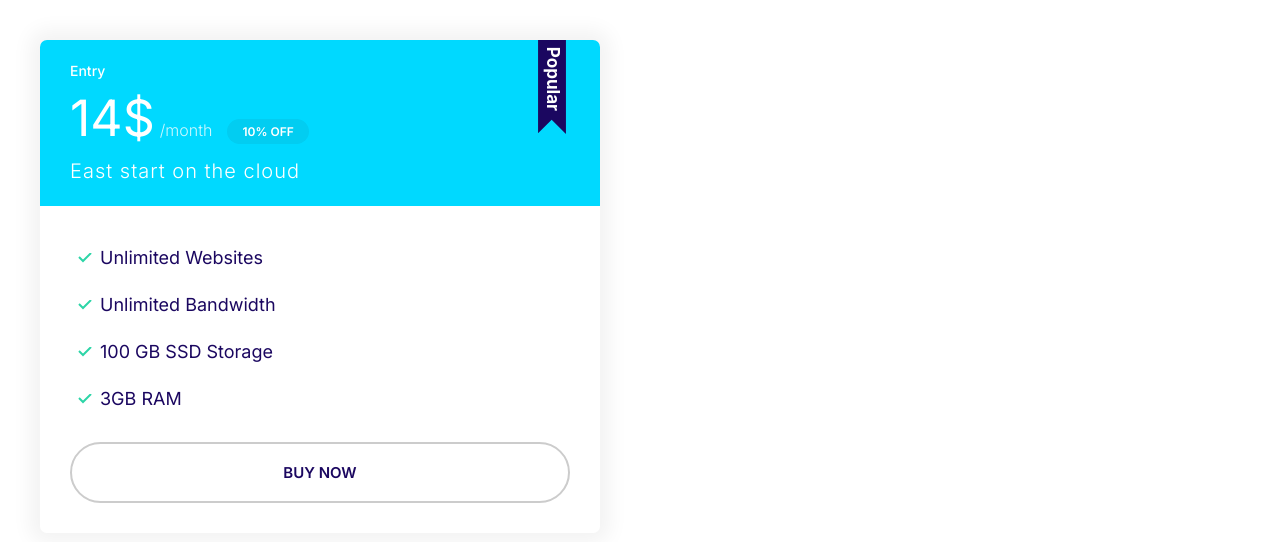
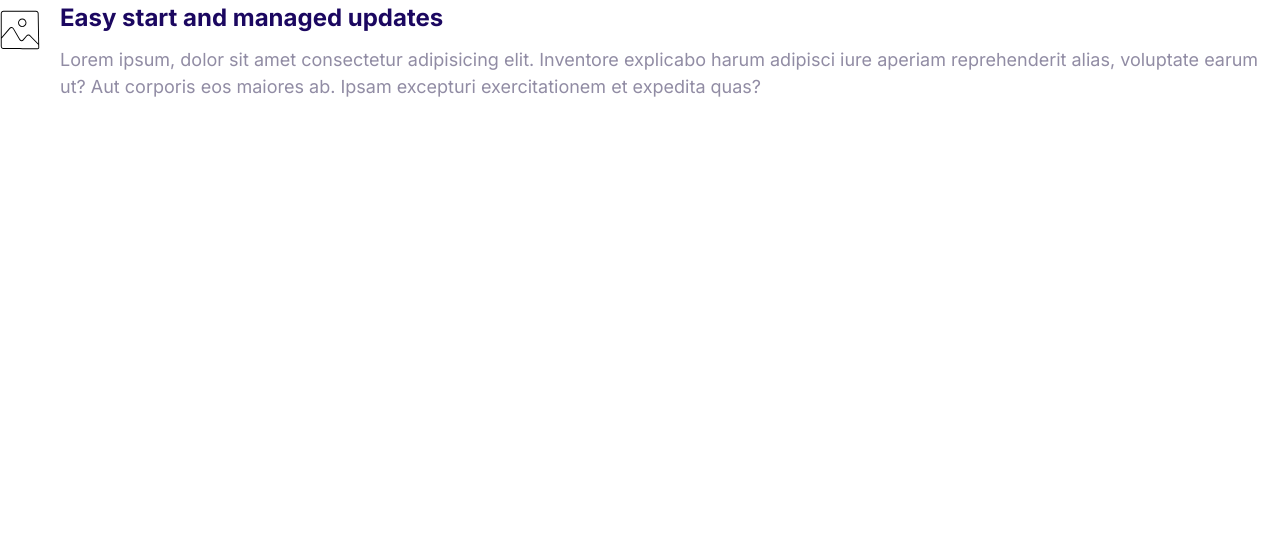
Before and after one commit to rashed4949/Cloud-Hosting-Project, a plain HTML site: page index.html in a window 1280 px wide. Drawn offline with Linux system fonts and the light colour scheme.

Commit message:
media component added

```diff
--- a/css/styles.css
+++ b/css/styles.css
@@ -311,3 +311,17 @@ a {
     font-size: 1.6rem;
   }
 }
+/* media */
+.media {
+  display: flex;
+}
+
+.media__title {
+  margin-top: 0;
+}
+.media__body {
+  margin: 0 2rem;
+}
+.media__image {
+  margin-top: 1rem;
+}
--- a/index.html
+++ b/index.html
@@ -14,26 +14,20 @@
     <link rel="stylesheet" href="css/styles.css" />
   </head>
   <body>
-    <div class="plan plan--popular">
-      <div style="width: 50%; padding: 4rem">
-        <div class="card card--secondary">
-          <header class="card__header">
-            <h3 class="plan__name">Entry</h3>
-            <span class="plan__price">14$</span>
-            <span class="plan__billing-cycle">/month</span>
-            <span class="badge badge--secondary badge--small">10% OFF</span>
-            <span class="plan__discription">East start on the cloud</span>
-          </header>
-          <div class="card__body">
-            <ul class="list list--tick">
-              <li class="list__item">Unlimited Websites</li>
-              <li class="list__item">Unlimited Bandwidth</li>
-              <li class="list__item">100 GB SSD Storage</li>
-              <li class="list__item">3GB RAM</li>
-            </ul>
-            <button class="btn btn--outline btn--block">Buy Now</button>
-          </div>
-        </div>
+    <div class="media">
+      <div class="media__image">
+        <svg class="icon icon--primary">
+          <use xlink:href="images/sprite.svg#snap"></use>
+        </svg>
+      </div>
+      <div class="media__body">
+        <h3 class="media__title">Easy start and managed updates</h3>
+        <p>
+          Lorem ipsum, dolor sit amet consectetur adipisicing elit. Inventore
+          explicabo harum adipisci iure aperiam reprehenderit alias, voluptate
+          earum ut? Aut corporis eos maiores ab. Ipsam excepturi exercitationem
+          et expedita quas?
+        </p>
       </div>
     </div>
   </body>
```
Also changed, not shown: 1 other file.
